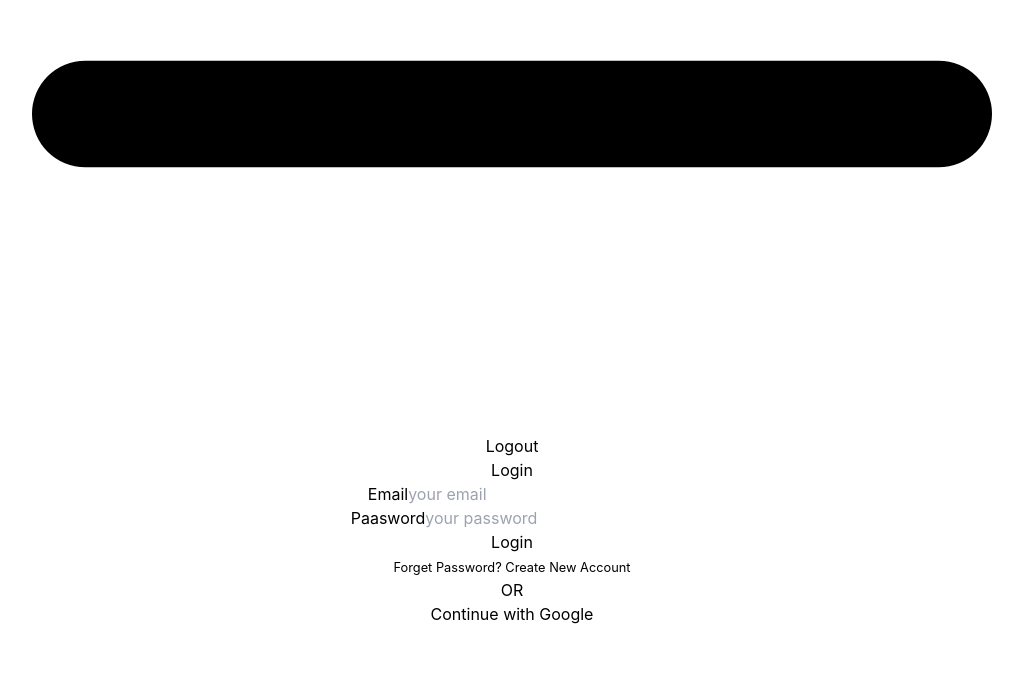
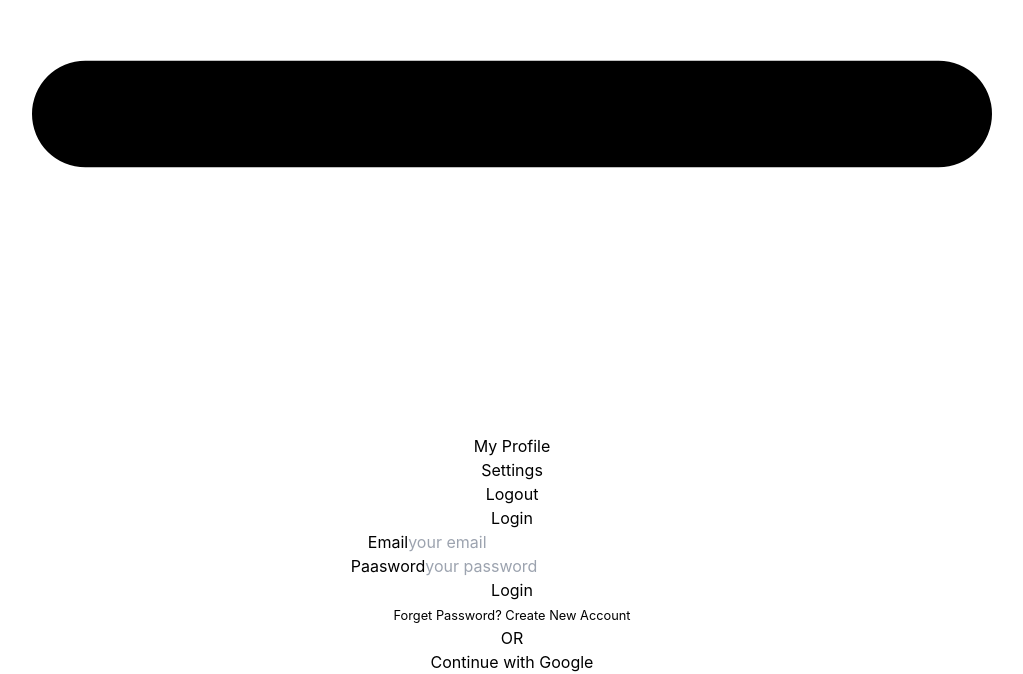
Before and after one commit to Sadnan-2019/my-house, a React (Create React App) app: page / in a window 1280 px wide. Shown: the part 2342-3016 px from the top of the page, without its empty margins (128-1151 px from the left). Before the commit the page ends 2968 px from the top, so only its background shows below. Built offline with nearby package versions, Linux system fonts and the light colour scheme; what @material-tailwind/react would draw is missing.

Commit message:
side nav

```diff
--- a/src/components/Navbar/Navbar.js
+++ b/src/components/Navbar/Navbar.js
@@ -185,7 +185,14 @@ const liItems = (
               />
             </svg>
           </label>
-      <span  class=" btn ">Logout</span>
+
+      <div className="dropdown dropdown-hover">
+  <label tabIndex={0} className="btn m-1">My Profile</label>
+  <ul tabIndex={0} className="dropdown-content menu p-2  bg-base-100 rounded-box w-22">
+    <li><a>Settings</a></li>
+    <li><a>Logout</a></li>
+  </ul>
+</div>
 
       </div>
     </div>
```
